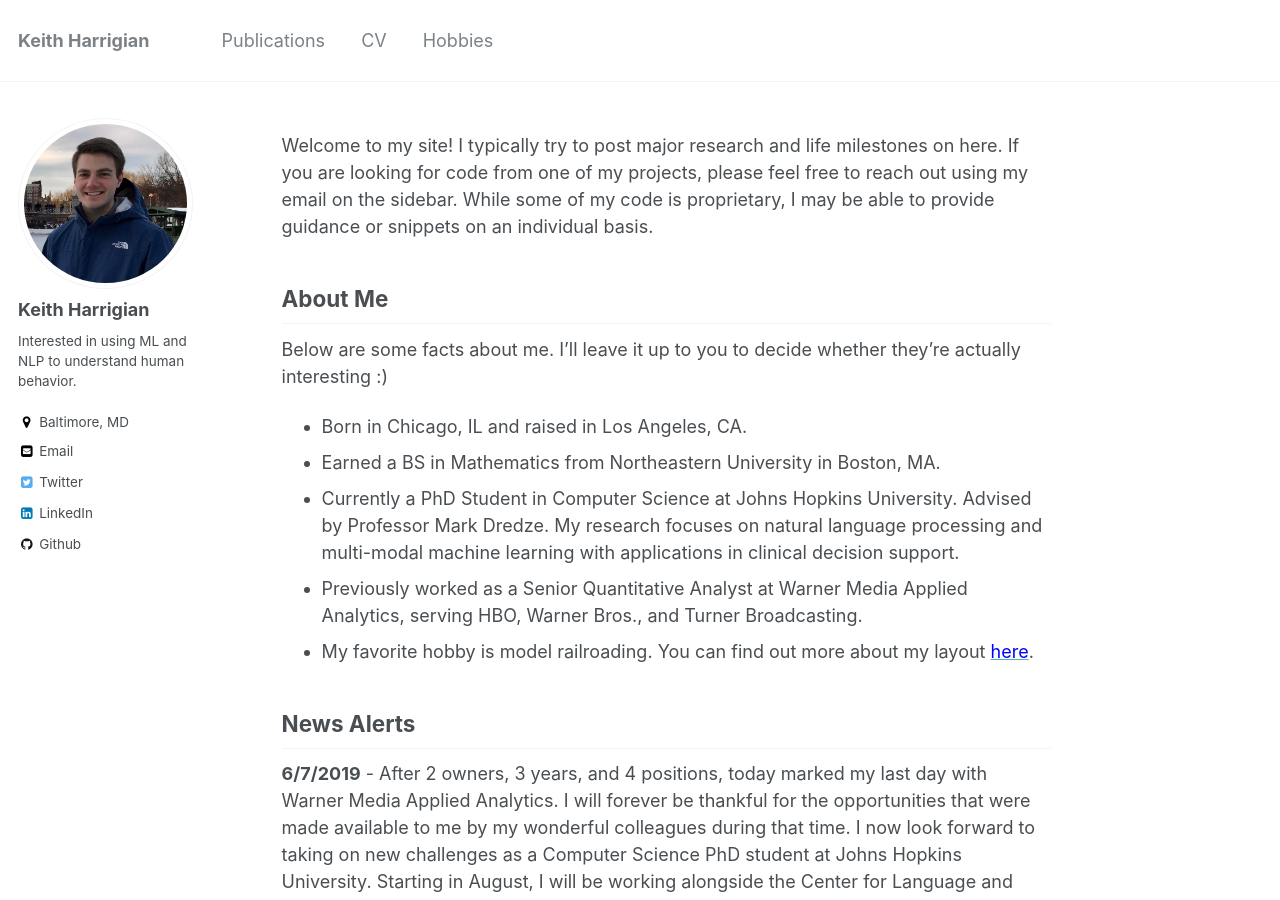
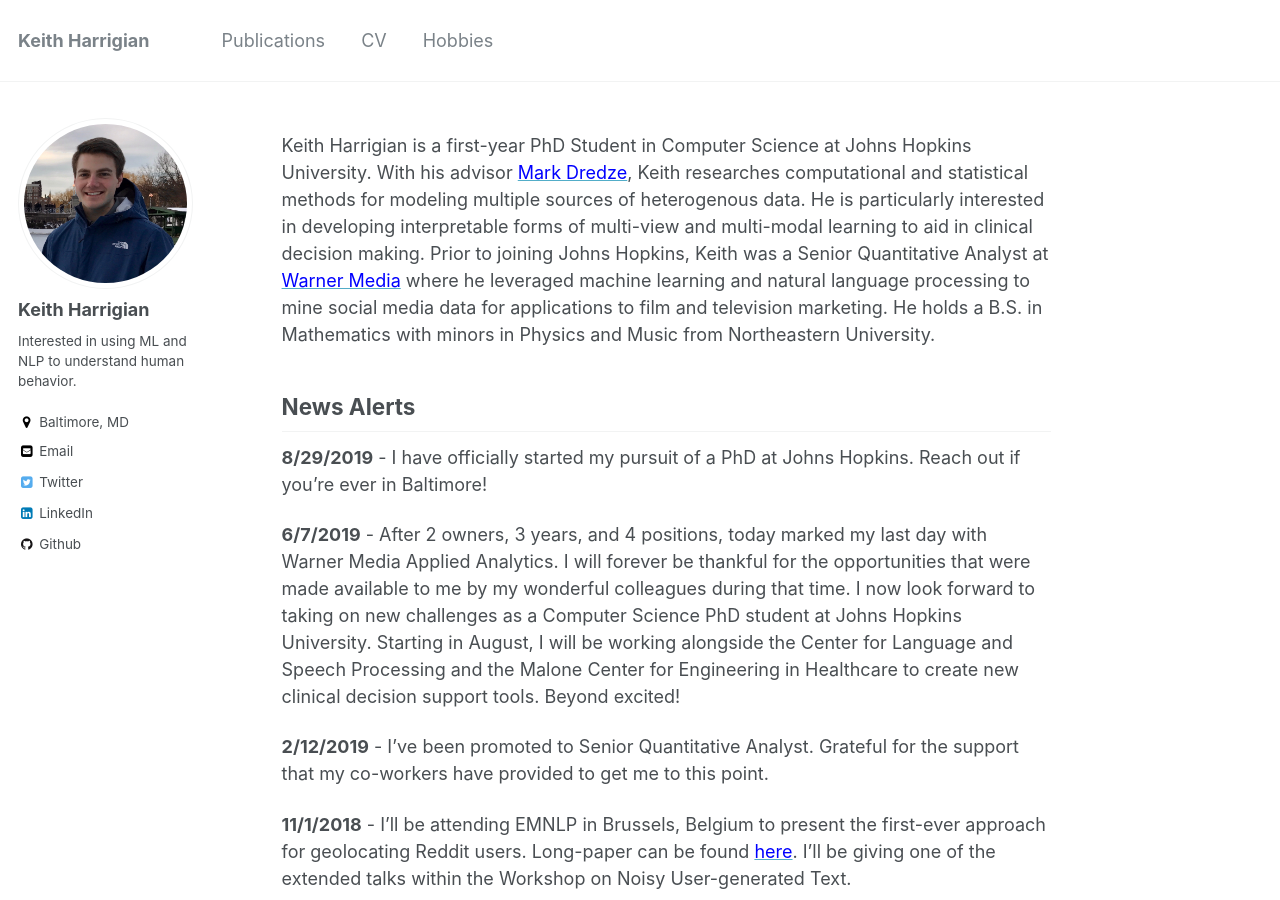
Before and after one commit to kharrigian/kharrigian.github.io, a Jekyll site: the page built from _pages/about.md, in a window 1280 px wide and 900 px high. Built offline with Jekyll 4.4.1, drawn with Linux system fonts in a browser that asks for light colours.

Commit message:
Update about section

```diff
--- a/_pages/about.md
+++ b/_pages/about.md
@@ -8,20 +8,11 @@ redirect_from:
   - /about.html
 ---
 
-Welcome to my site! I typically try to post major research and life milestones on here. If you are looking for code from one of my projects, please feel free to reach out using my email on the sidebar. While some of my code is proprietary, I may be able to provide guidance or snippets on an individual basis.
-
-## About Me
-
-Below are some facts about me. I'll leave it up to you to decide whether they're actually interesting :)
-
-* Born in Chicago, IL and raised in Los Angeles, CA.
-* Earned a BS in Mathematics from Northeastern University in Boston, MA.
-* Currently a PhD Student in Computer Science at Johns Hopkins University. Advised by Professor Mark Dredze. My research focuses on natural language processing and multi-modal machine learning with applications in clinical decision support.
-* Previously worked as a Senior Quantitative Analyst at Warner Media Applied Analytics, serving HBO, Warner Bros., and Turner Broadcasting.
-* My favorite hobby is model railroading. You can find out more about my layout [<span style="color:blue">here</span>](https://kharrigian.github.io/hobbies/).
-
+Keith Harrigian is a first-year PhD Student in Computer Science at Johns Hopkins University. With his advisor [<span style="color:blue">Mark Dredze</span>](https://www.cs.jhu.edu/~mdredze/), Keith researches computational and statistical methods for modeling multiple sources of heterogenous data. He is particularly interested in developing interpretable forms of multi-view and multi-modal learning to aid in clinical decision making. Prior to joining Johns Hopkins, Keith was a Senior Quantitative Analyst at [<span style="color:blue">Warner Media</span>](http://www.timewarner.com/) where he leveraged machine learning and natural language processing to mine social media data for applications to film and television marketing. He holds a B.S. in Mathematics with minors in Physics and Music from Northeastern University.
 
 ## News Alerts
+
+**8/29/2019** - I have officially started my pursuit of a PhD at Johns Hopkins. Reach out if you're ever in Baltimore!
 
 **6/7/2019** - After 2 owners, 3 years, and 4 positions, today marked my last day with Warner Media Applied Analytics. I will forever be thankful for the opportunities that were made available to me by my wonderful colleagues during that time. I now look forward to taking on new challenges as a Computer Science PhD student at Johns Hopkins University. Starting in August, I will be working alongside the Center for Language and Speech Processing and the Malone Center for Engineering in Healthcare to create new clinical decision support tools. Beyond excited!
 
```
